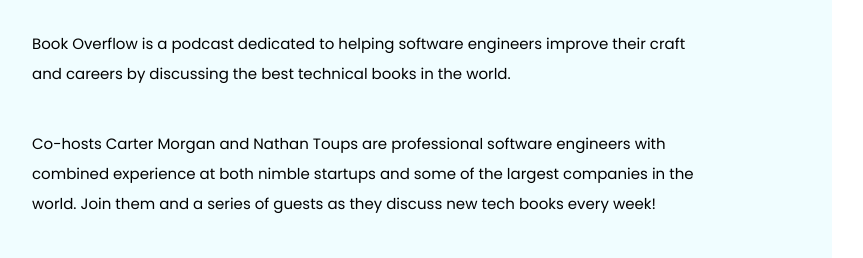
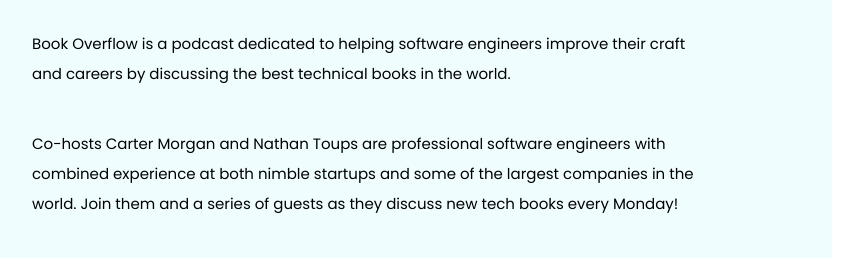
Before and after one commit to carterdmorgan/book-overflow-site, a React (Create React App) app: page / in a window 1280 px wide. Shown: the part 1000-1258 px from the top of the page, without its empty margins (50-913 px from the left). Built offline with nearby package versions, Linux system fonts and the light colour scheme.

Commit message:
specifying monday

```diff
--- a/public/index.html
+++ b/public/index.html
@@ -7,7 +7,7 @@
     <meta name="theme-color" content="#000000" />
     <meta
       name="description"
-      content="Discussing new technical books each week!"
+      content="Discussing new technical books every Monday!"
     />
     <link rel="apple-touch-icon" href="%PUBLIC_URL%/logo192.png" />
     <!--
--- a/src/pages/landing/sections/about/index.tsx
+++ b/src/pages/landing/sections/about/index.tsx
@@ -34,7 +34,7 @@
         <p>
           Co-hosts Carter Morgan and Nathan Toups are professional software engineers with combined experience at
           both nimble startups and some of the largest companies in the world. Join them and a series of guests as they
-          discuss new tech books every week!
+          discuss new tech books every Monday!
         </p>
         <div className="flex-container">
           <a href="https://www.youtube.com/@BookOverflowPod">
```
